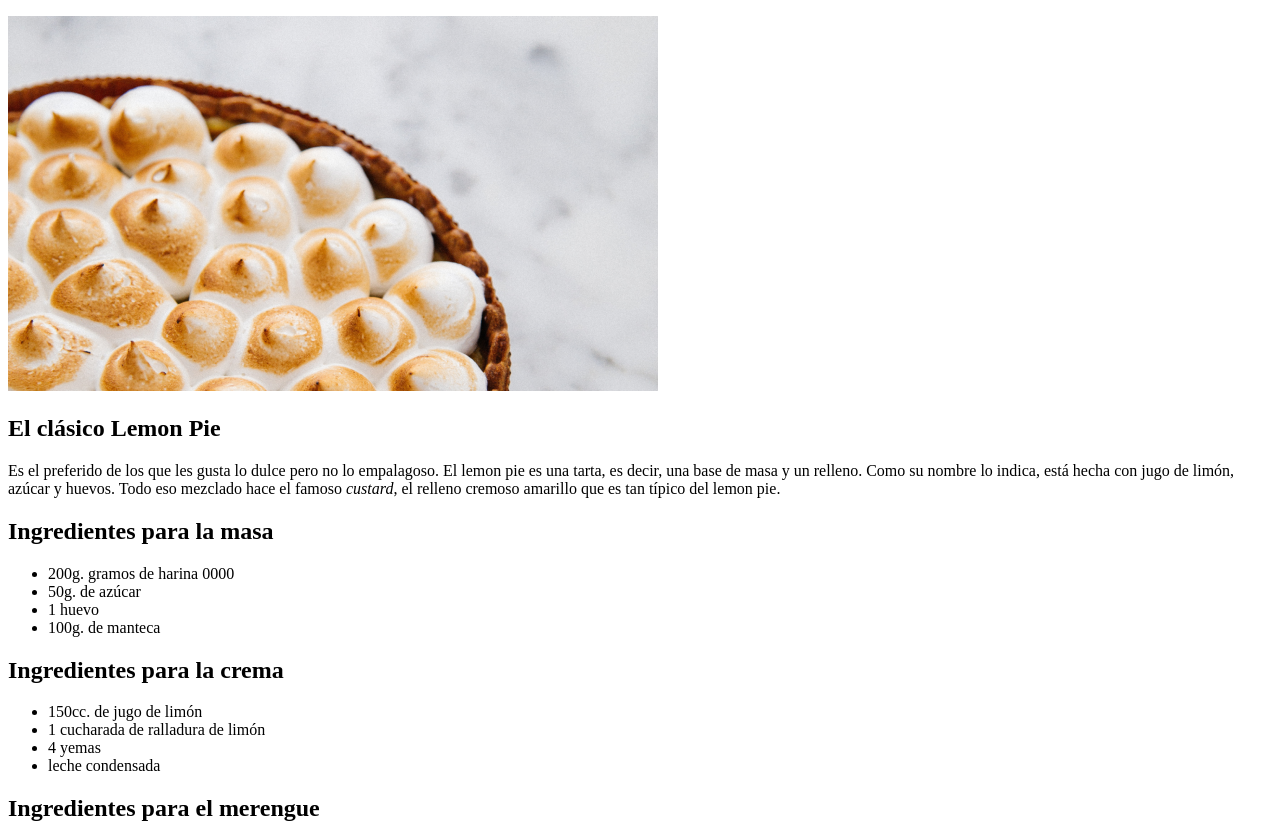
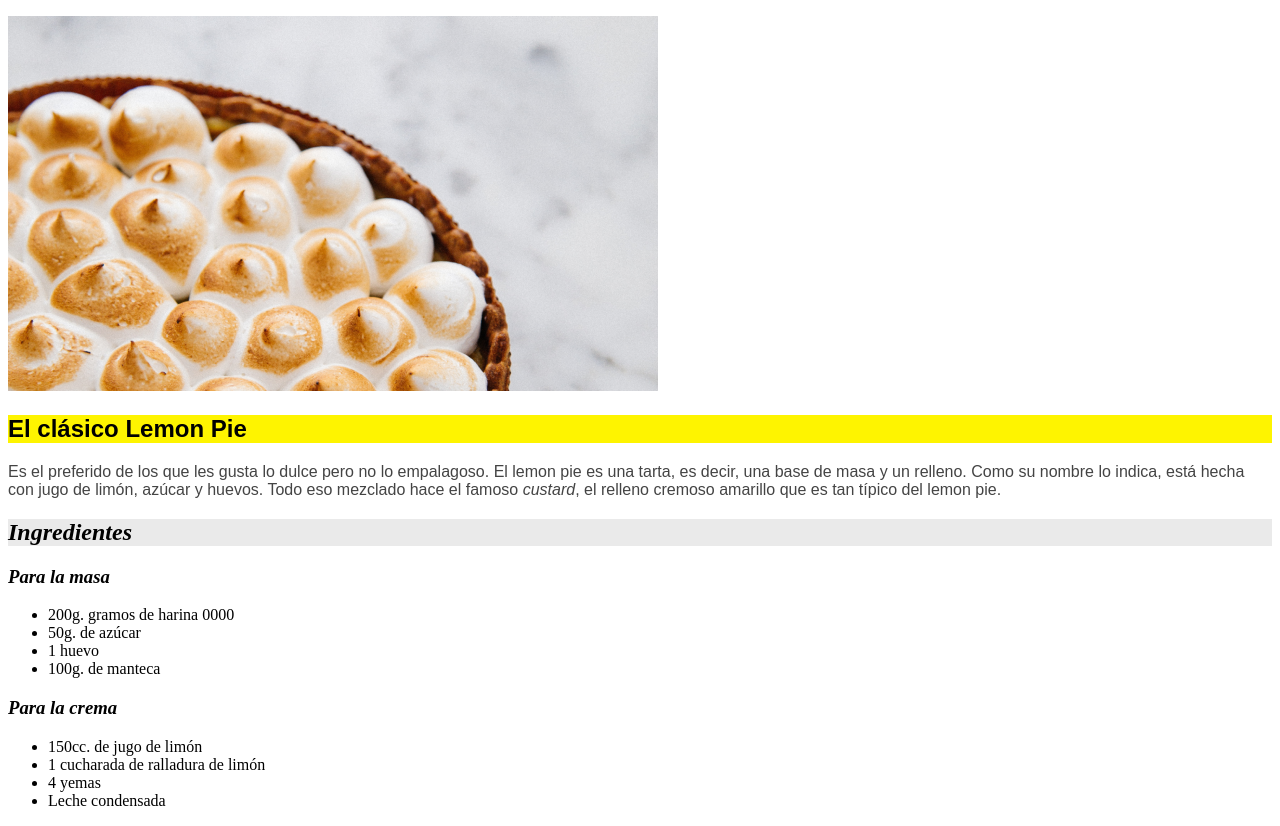
Before and after one commit to djgj57/PageRecetas, a plain HTML site: page recetas/El_clasico-Lemon_Pie.html in a window 1280 px wide. Shown: the part 89-915 px from the top of the page. Drawn offline with Linux system fonts and the light colour scheme.

Commit message:
actualizado con css

```diff
--- /dev/null
+++ b/css/styles.css
@@ -0,0 +1,28 @@
+.titulo-receta-lemon{
+Color: #000000;
+font-family: Arial;
+background-color: #FEF400;
+}
+
+.titulo-receta-carrot{
+    Color: #000000;
+    font-family: Arial;
+    background-color: #FEA500;
+    }
+
+
+p{
+Color: #444444;
+font-family: Arial;
+}
+
+h2{
+Color: #000000;
+font-family: 'Times New Roman', Times, serif;
+font-style: italic;
+background-color: #EAEAEA;
+}
+
+h3{
+    font-style: italic;
+    }
--- a/recetas/El_clasico-Lemon_Pie.html
+++ b/recetas/El_clasico-Lemon_Pie.html
@@ -5,6 +5,7 @@
     <meta charset="UTF-8">
     <meta http-equiv="X-UA-Compatible" content="IE=edge">
     <meta name="viewport" content="width=device-width, initial-scale=1.0">
+    <link rel="stylesheet" href="../css/styles.css">
     <title>El clásico Lemon Pie</title>
 </head>
 
@@ -25,7 +26,7 @@
     <section>
         <img src="../img/lemon-pie.png" alt="lemon-pie">
 
-        <h1>El clásico Lemon Pie</h1>
+        <h1 class="titulo-receta-lemon">El clásico Lemon Pie</h1>
         <p>Es el preferido de los que les gusta lo dulce pero no lo empalagoso. El lemon pie es una tarta, es decir, una
             base de masa y un relleno. Como su nombre lo indica, está hecha con jugo de limón, azúcar y huevos. Todo eso
             mezclado hace el famoso <i>custard</i>, el relleno cremoso amarillo que es tan típico del lemon pie.</p>
@@ -33,9 +34,9 @@
 
     <section>
 
-
+        <h2>Ingredientes</h2>
         <article>
-            <h2>Ingredientes para la masa</h2>
+            <h3>Para la masa</h3>
             <ul>
                 <li>200g. gramos de harina 0000</li>
                 <li>50g. de azúcar</li>
@@ -45,13 +46,13 @@
         </article>
 
         <article>
-            <h2>Ingredientes para la crema</h2>
+            <h3>Para la crema</h3>
 
           <ul>
               <li>150cc. de jugo de limón</li>
               <li>1 cucharada de ralladura de limón</li>
               <li>4 yemas</li>
-              <li>leche condensada</li>
+              <li>Leche condensada</li>
           </ul>
 
 
@@ -59,7 +60,7 @@
 
 
         <article>
-            <h2>Ingredientes para el merengue</h2>
+            <h3>Para el merengue</h3>
 
 <ul>
     <li>240g. de azúcar</li>
```
Also changed, not shown: index.html (+1 -0 lines), recetas/Carrot Cake de Agus.html (+6 -3 lines).
